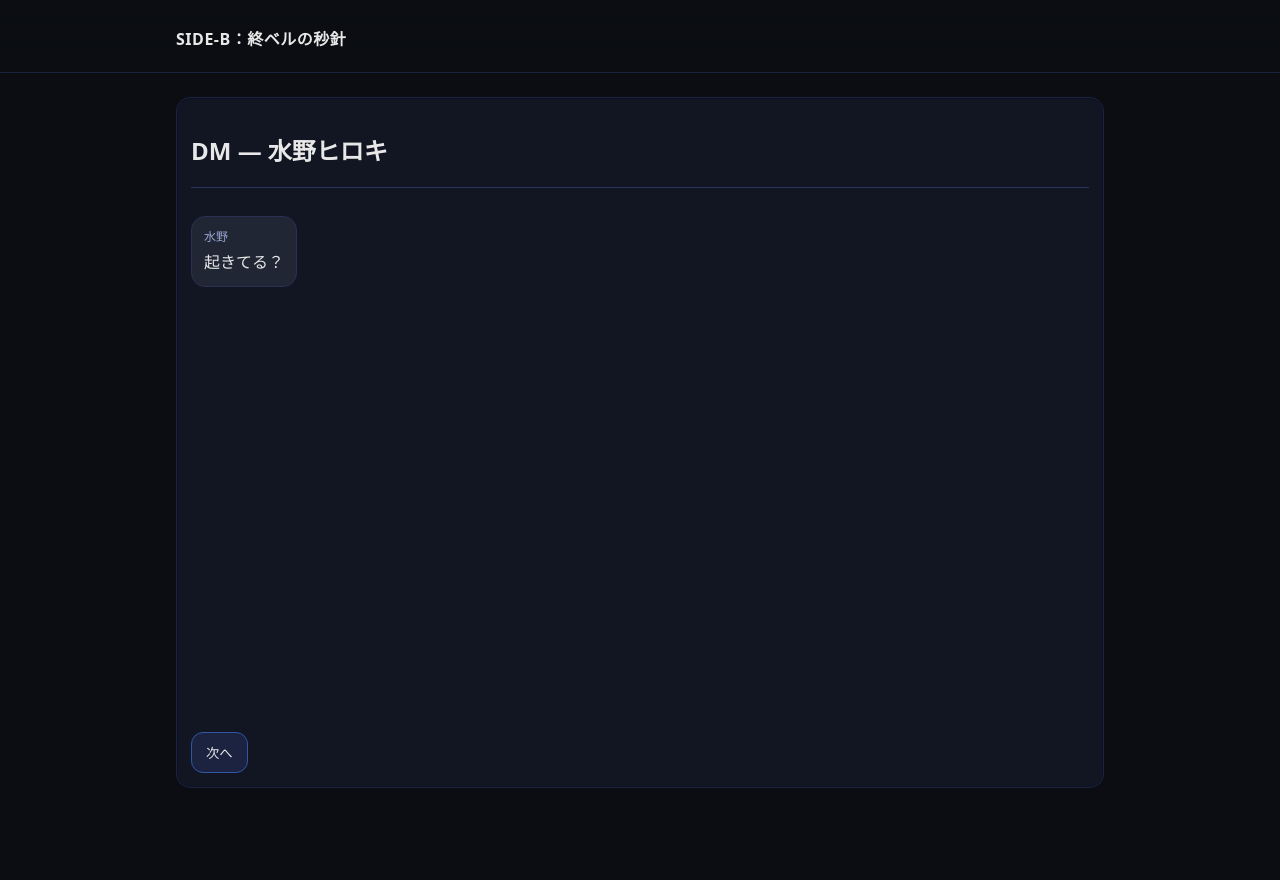
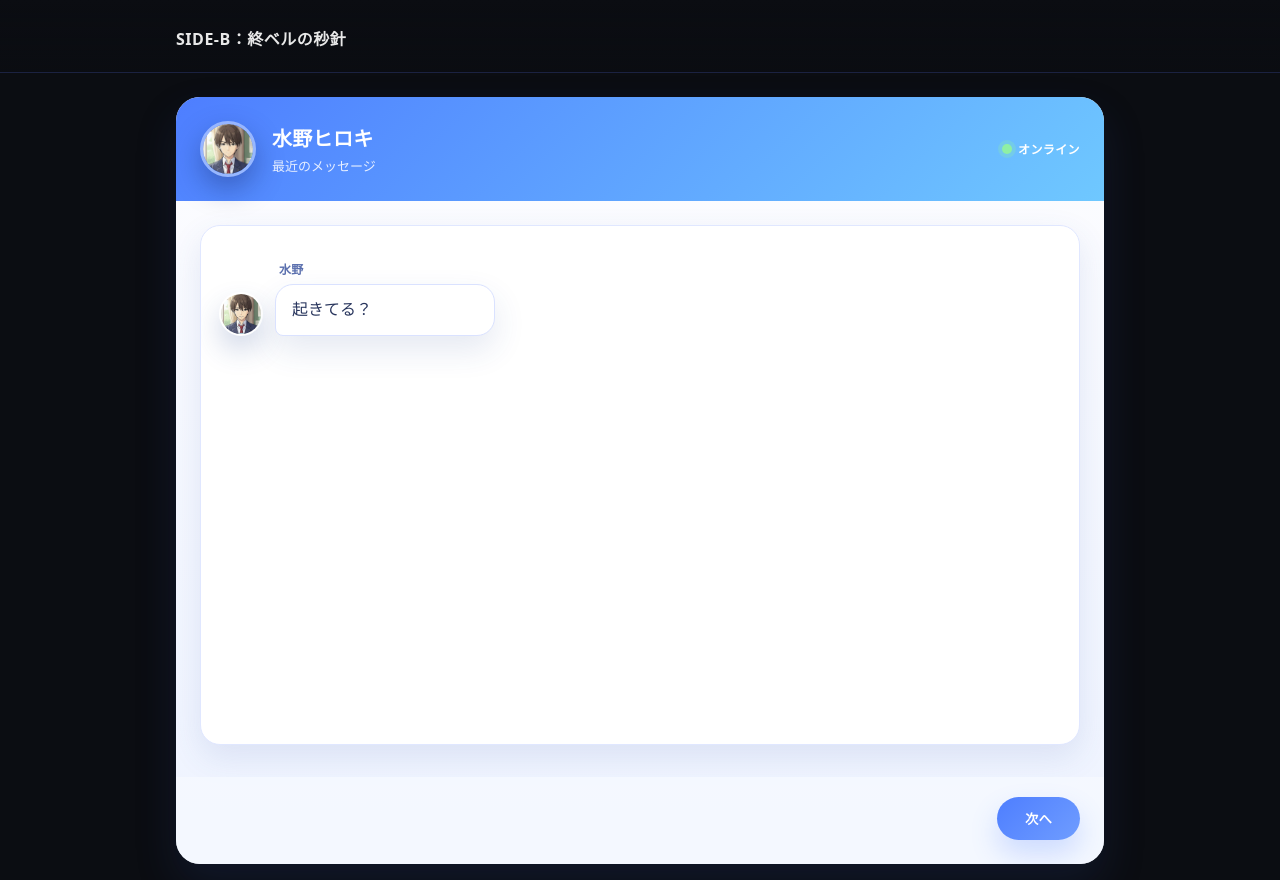
Before and after one commit to kyoppy-1229/side-b, a Vue app: page / in a window 1280 px wide. Before the commit the page ends 804 px from the top, so only its background shows below. Built offline with nearby package versions, Linux system fonts and the light colour scheme.

Commit message:
fix: widen dm chat bubbles (#10)

```diff
--- a/src/assets/styles.css
+++ b/src/assets/styles.css
@@ -18,12 +18,21 @@ button{cursor:pointer}
 .btn-primary{border-color:#3156a6;background:#1b2340}
 .btn-primary:hover{background:#22305c}
 .link{color:var(--accent);text-decoration:underline}
-.chat{display:flex;gap:8px;margin:12px 0}
-.chat .bubble{max-width:72%;padding:10px 12px;border-radius:14px;line-height:1.6;border:1px solid #293053}
-.chat.me{justify-content:flex-end}
-.chat .from{font-size:12px;color:#9aa4d4;margin-bottom:4px}
-.bubble.me{background:#20305c}
-.bubble.you{background:#202634}
+.chat{display:flex;gap:12px;margin:14px 0;align-items:flex-end}
+.chat.me{flex-direction:row-reverse}
+.chat .avatar{
+  width:44px;height:44px;border-radius:50%;overflow:hidden;
+  box-shadow:0 14px 28px rgba(44,76,149,0.22);
+  border:2px solid #fff;
+  background:#fff;
+  flex-shrink:0;
+}
+.chat .avatar img{width:100%;height:100%;object-fit:cover;display:block}
+.chat .bubble-wrap{display:flex;flex-direction:column;gap:6px;align-items:flex-start;flex:1;min-width:0}
+.chat.me .bubble-wrap{align-items:flex-end}
+.chat .from{font-size:12px;color:#5a6fae;font-weight:600;letter-spacing:0.2px;margin-left:4px}
+.chat .bubble{max-width:min(100%,520px);min-width:min(220px,100%);padding:12px 16px;border-radius:18px 18px 18px 8px;line-height:1.6;border:1px solid #dae2ff;background:#fff;color:#27345c;box-shadow:0 14px 32px rgba(44,76,149,0.12);word-break:break-word}
+.chat.me .bubble{border-radius:18px 18px 8px 18px;background:linear-gradient(135deg,#5c8dff 0%,#7da7ff 100%);color:#fff;border:none;box-shadow:0 18px 38px rgba(88,132,255,0.28)}
 .toolbar{display:flex;gap:8px;flex-wrap:wrap;margin-top:8px}
 kbd{background:#17203d;border:1px solid #2a315a;border-bottom-width:2px;border-radius:6px;padding:0 6px}
 .small{opacity:.85;font-size:12px}
@@ -79,12 +88,11 @@ footer{opacity:.7;margin-top:24px;font-size:12px}
 .chatbox {
   height: 520px;
   overflow-y: auto;
-  padding-right: 4px;
   display: flex;
   flex-direction: column;
 }
 .chatbox::-webkit-scrollbar{width:8px}
-.chatbox::-webkit-scrollbar-thumb{background:#2a315a;border-radius:8px}
+.chatbox::-webkit-scrollbar-thumb{background:#c3cffc;border-radius:8px}
 
 
 .choice-bar{display:flex;gap:8px;justify-content:center;margin-top:8px}
--- a/src/components/ChatBubble.vue
+++ b/src/components/ChatBubble.vue
@@ -1,14 +1,21 @@
 <template>
-  <div class="chat" :class="{ me: me }">
-    <div class="bubble" :class="me? 'me':'you'">
-      <div class="from" v-if="from && !me">{{ from }}</div>
-      <div class="text" v-html="html"></div>
+  <div class="chat" :class="{ me: isMe }">
+    <div class="avatar">
+      <img :src="avatar" :alt="avatarAlt" />
+    </div>
+    <div class="bubble-wrap">
+      <div class="from" v-if="displayName">{{ displayName }}</div>
+      <div class="bubble" :class="isMe ? 'me' : 'you'">
+        <div class="text" v-html="html"></div>
+      </div>
     </div>
   </div>
 </template>
 
 <script setup>
 import { computed } from 'vue'
+import mizunoAvatar from '../photo/solo/水野ヒロキ.png'
+import heroAvatar from '../photo/犬.png'
 const props = defineProps({
   from: String,
   text: { type: String, required: true },
@@ -19,4 +26,8 @@ const html = computed(()=>{
   let t = props.text.replace(/(https?:\/\/\S+)/g,'<a class="link" href="$1" target="_blank">$1</a>')
   return t.replace(/\*\*(.*?)\*\*/g,'<b>$1</b>')
 })
+const isMe = computed(()=> props.me || props.from === '主人公')
+const displayName = computed(()=> (isMe.value || !props.from) ? '' : props.from)
+const avatar = computed(()=> isMe.value ? heroAvatar : mizunoAvatar)
+const avatarAlt = computed(()=> isMe.value ? '主人公' : (props.from || '水野ヒロキ'))
 </script>
--- a/src/views/Home.vue
+++ b/src/views/Home.vue
@@ -1,8 +1,20 @@
 <template>
-  <div class="card">
-    <h2>DM — 水野ヒロキ</h2>
-    <div class="hr"></div>
-    <div ref="chatRef" class="chatbox">
+  <div class="card dm-card">
+    <header class="dm-header">
+      <div class="dm-header-avatar">
+        <img :src="mizunoAvatar" alt="水野ヒロキ" />
+      </div>
+      <div class="dm-header-text">
+        <div class="dm-title">水野ヒロキ</div>
+        <div class="dm-subtitle">最近のメッセージ</div>
+      </div>
+      <div class="dm-status">
+        <span class="dm-status-dot"></span>
+        <span>オンライン</span>
+      </div>
+    </header>
+    <div class="dm-body">
+      <div ref="chatRef" class="chatbox dm-chatbox">
         <ChatBubble
           v-for="(m,idx) in visible"
           :key="idx"
@@ -11,7 +23,8 @@
           :me="m.from==='主人公'"
         />
       </div>
-    <div class="toolbar">
+    </div>
+    <div class="toolbar dm-toolbar">
       <RetroButton @click="next">{{ ctaLabel }}</RetroButton>
     </div>
   </div>
@@ -25,6 +38,7 @@ import ChatBubble from '../components/ChatBubble.vue'
 import RetroButton from '../components/RetroButton.vue'
 import dmPrologue from '../data/dm_prologue.json'
 import dmAfter from '../data/dm_after_revival.json'
+import mizunoAvatar from '../photo/solo/水野ヒロキ.png'
 
 const router = useRouter()
 const store = useGameStore()
@@ -68,3 +82,80 @@ function next(){
   }
 }
 </script>
+
+<style scoped>
+.dm-card{
+  padding:0;
+  border:none;
+  border-radius:24px;
+  background:linear-gradient(180deg,#fdfdff 0%,#eef3ff 100%);
+  box-shadow:0 20px 40px rgba(36,58,125,0.22);
+  overflow:hidden;
+}
+.dm-header{
+  display:flex;
+  align-items:center;
+  gap:16px;
+  padding:24px;
+  background:linear-gradient(135deg,#4e7eff 0%,#6fc8ff 100%);
+  color:#fff;
+}
+.dm-header-avatar{
+  width:56px;
+  height:56px;
+  border-radius:50%;
+  overflow:hidden;
+  box-shadow:0 12px 28px rgba(15,29,84,0.35);
+  border:3px solid rgba(255,255,255,0.4);
+  flex-shrink:0;
+}
+.dm-header-avatar img{width:100%;height:100%;object-fit:cover;display:block}
+.dm-header-text{flex:1;display:flex;flex-direction:column;gap:4px}
+.dm-title{font-size:20px;font-weight:700;letter-spacing:0.3px}
+.dm-subtitle{font-size:13px;opacity:0.85}
+.dm-status{display:flex;align-items:center;gap:6px;font-size:12px;font-weight:600;letter-spacing:0.4px}
+.dm-status-dot{
+  width:10px;
+  height:10px;
+  border-radius:50%;
+  background:#8ff0a4;
+  box-shadow:0 0 0 4px rgba(143,240,164,0.24);
+}
+.dm-body{padding:24px;background:transparent}
+.dm-chatbox{
+  background:#fff;
+  border-radius:20px;
+  border:1px solid #e0e7ff;
+  box-shadow:0 12px 32px rgba(59,92,166,0.12);
+  padding:20px 18px;
+}
+.dm-toolbar{
+  padding:20px 24px 24px;
+  background:rgba(246,249,255,0.85);
+  justify-content:flex-end;
+}
+.dm-toolbar :deep(.btn){
+  border:none;
+  border-radius:999px;
+  padding:12px 28px;
+  font-weight:600;
+  letter-spacing:0.2px;
+  background:linear-gradient(135deg,#4e7eff 0%,#6f9dff 100%);
+  color:#fff;
+  box-shadow:0 14px 28px rgba(78,126,255,0.24);
+  transition:transform 0.15s ease,box-shadow 0.15s ease;
+}
+.dm-toolbar :deep(.btn:hover){
+  transform:translateY(-1px);
+  box-shadow:0 18px 34px rgba(78,126,255,0.3);
+}
+.dm-toolbar :deep(.btn:active){
+  transform:translateY(0);
+  box-shadow:0 10px 24px rgba(78,126,255,0.22);
+}
+@media (max-width:640px){
+  .dm-header{flex-direction:column;align-items:flex-start;gap:12px}
+  .dm-header-text{align-items:flex-start}
+  .dm-status{align-self:flex-end}
+}
+</style>
```
Lines whose indentation alone changed are shown as unchanged.
